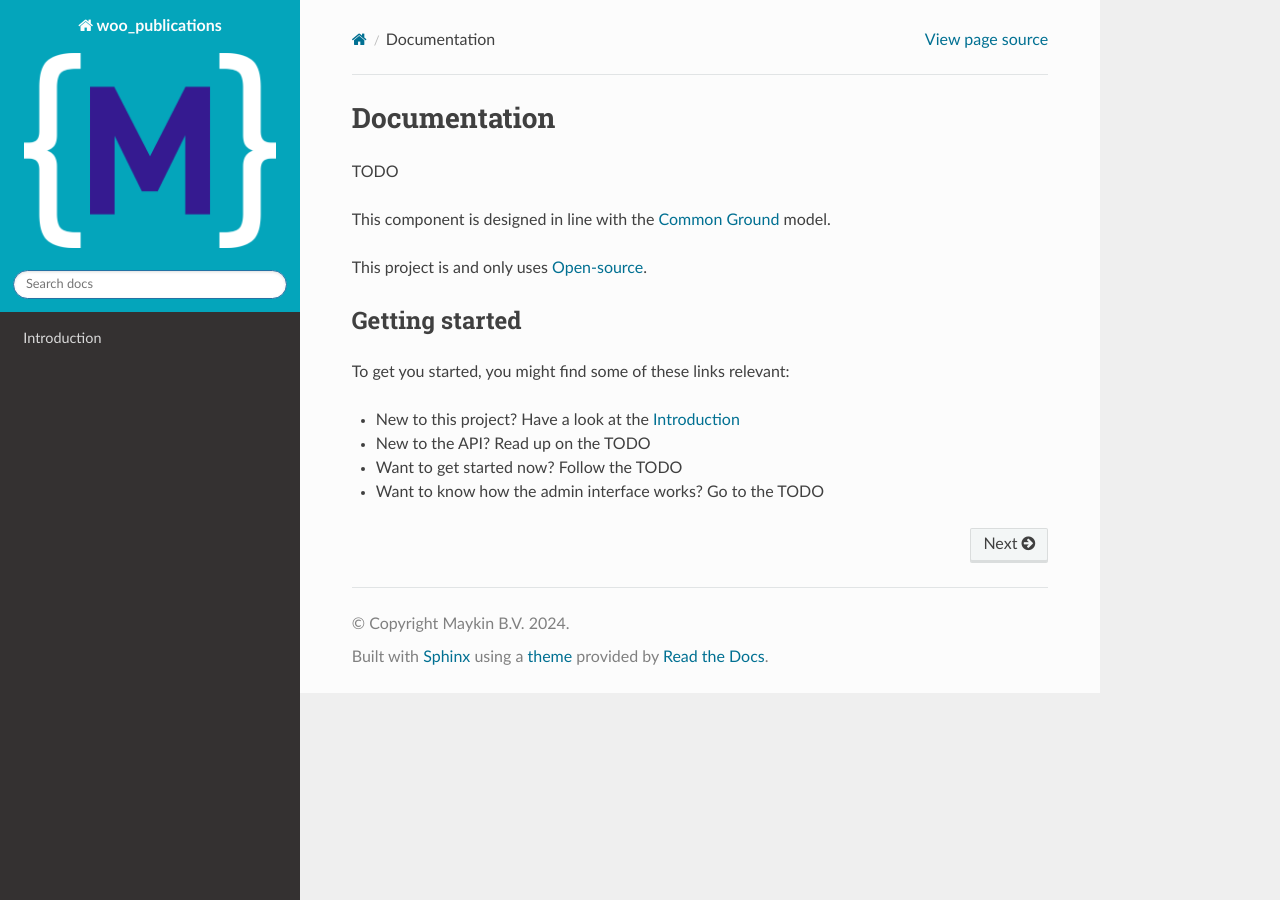
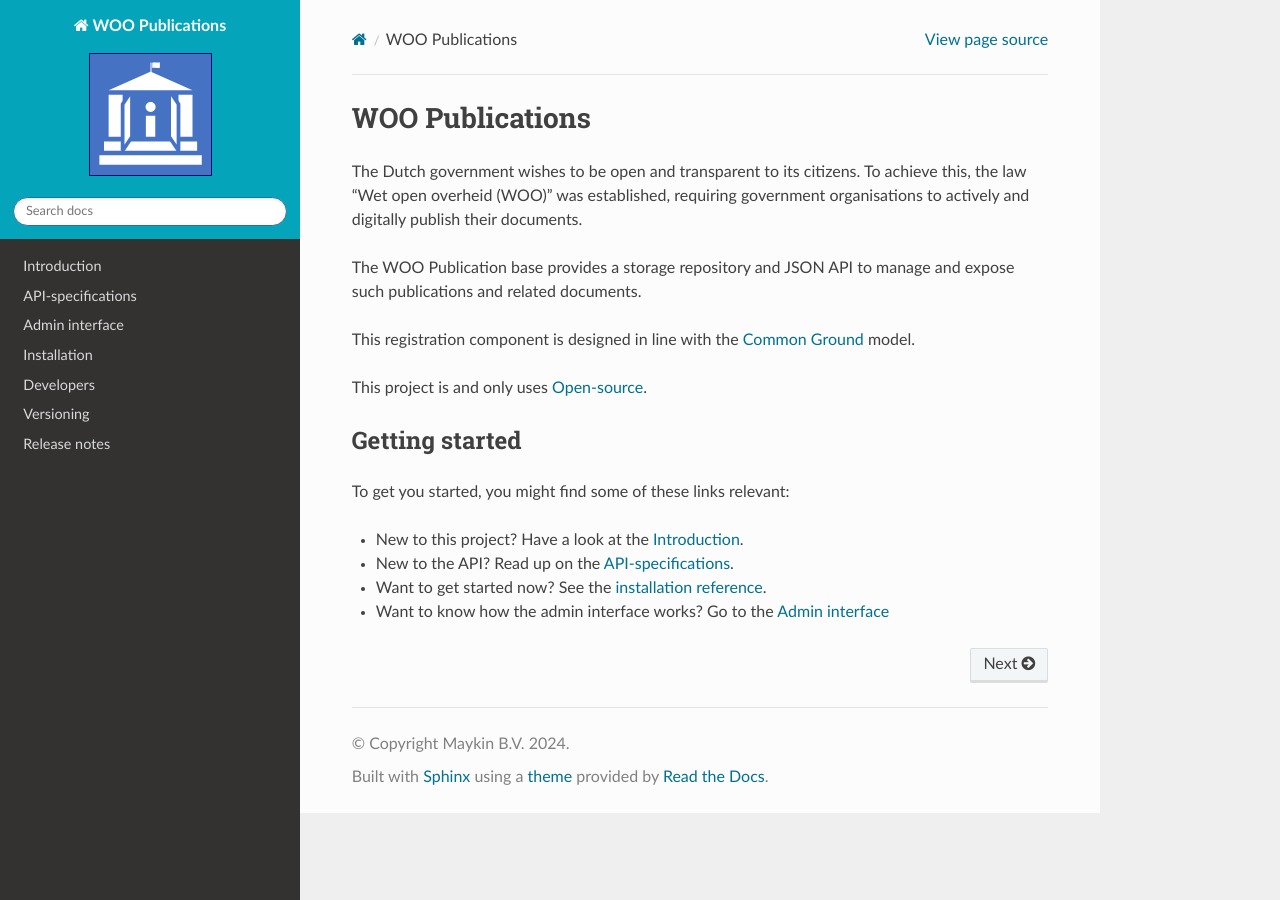
Before and after one commit to GeneriekPublicatiePlatformWoo/registratie-component, a Sphinx documentation site: the page built from docs/index.rst, in a window 1280 px wide. Built offline with Sphinx 7.4.7 and the Read the Docs theme 2.0.0, drawn with Linux system fonts in a browser that asks for light colours.

Commit message:
:pencil: [#22] Add documentation scaffolding

```diff
--- /dev/null
+++ b/docs/changelog.rst
@@ -0,0 +1,3 @@
+.. _changelog:
+
+.. include:: ../CHANGELOG.rst
--- a/docs/conf.py
+++ b/docs/conf.py
@@ -24,7 +24,7 @@ import woo_publications  # noqa isort:skip
 
 # -- Project information -----------------------------------------------------
 
-project = "woo_publications"
+project = "WOO Publications"
 copyright = "Maykin B.V. 2024"
 author = woo_publications.__author__
 
@@ -38,7 +38,8 @@ release = woo_publications.__version__
 # extensions coming with Sphinx (named 'sphinx.ext.*') or your custom
 # ones.
 extensions = [
-    # "sphinx.ext.todo",
+    "sphinx.ext.autodoc",
+    "sphinx.ext.todo",
     # "sphinx_tabs.tabs",
     # "recommonmark",
     # "sphinx_markdown_tables",
@@ -83,4 +84,5 @@ linkcheck_ignore = [
     r"https?://.*\.example.com*",
     r"http://localhost:\d+/",
     r"https://.*sentry.*",
+    r"https://www\.miniwebtool\.com/django-secret-key-generator",
 ]
--- /dev/null
+++ b/docs/developers/installation.rst
@@ -0,0 +1,3 @@
+.. _developers_installation:
+
+.. include:: ../../INSTALL.rst
--- a/docs/index.rst
+++ b/docs/index.rst
@@ -1,9 +1,14 @@
-Documentation
-=============
+WOO Publications
+================
 
-TODO
+The Dutch government wishes to be open and transparent to its citizens. To achieve this,
+the law "Wet open overheid (WOO)" was established, requiring government organisations to
+actively and digitally publish their documents.
 
-This component is designed in line with the `Common Ground`_ model.
+The WOO Publication base provides a storage repository and JSON API to manage and expose
+such publications and related documents.
+
+This registration component is designed in line with the `Common Ground`_ model.
 
 This project is and only uses :ref:`introduction_open-source`.
 
@@ -14,10 +19,10 @@ Getting started
 
 To get you started, you might find some of these links relevant:
 
-* New to this project? Have a look at the :ref:`introduction_index`
-* New to the API? Read up on the TODO
-* Want to get started now? Follow the TODO
-* Want to know how the admin interface works? Go to the TODO
+* New to this project? Have a look at the :ref:`introduction_index`.
+* New to the API? Read up on the :ref:`api_index`.
+* Want to get started now? See the :ref:`installation reference <installation_index>`.
+* Want to know how the admin interface works? Go to the :ref:`admin_index`
 
 
 .. toctree::
@@ -25,3 +30,9 @@ To get you started, you might find some of these links relevant:
    :hidden:
 
    introduction/index
+   api/index
+   admin/index
+   installation/index
+   developers/index
+   versions
+   changelog
--- /dev/null
+++ b/docs/installation/helm.rst
@@ -0,0 +1,6 @@
+.. _installation_helm:
+
+Helm (TODO)
+===========
+
+TODO
--- a/docs/introduction/team.rst
+++ b/docs/introduction/team.rst
@@ -1,7 +1,7 @@
-Who's ODRC?
-===========
+Who's behind WOO Publications?
+==============================
 
-The ODRC project was initiated by ICATT/Maykin.
+The WOO Publicatoins project was initiated by ICATT/Maykin.
 
 Maykin/ICATT are currently the maintainer of the concept API standard, as well as the
 component itself.
```
Also changed, not shown: CHANGELOG.rst (+8 -6 lines), docs/admin/index.rst (added, +12 -0 lines), docs/api/api-strategy-compliancy.rst (added, +31 -0 lines), docs/api/index.rst (added, +21 -0 lines), docs/api/usage.rst (added, +7 -0 lines), docs/developers/index.rst (added, +9 -0 lines), docs/installation/config.rst (added, +112 -0 lines), docs/installation/docker_compose.rst (added, +87 -0 lines), docs/installation/index.rst (added, +21 -0 lines), docs/introduction/index.rst (+18 -1 lines), docs/versions.rst (added, +90 -0 lines), docs/logo.png, 1 other file.
